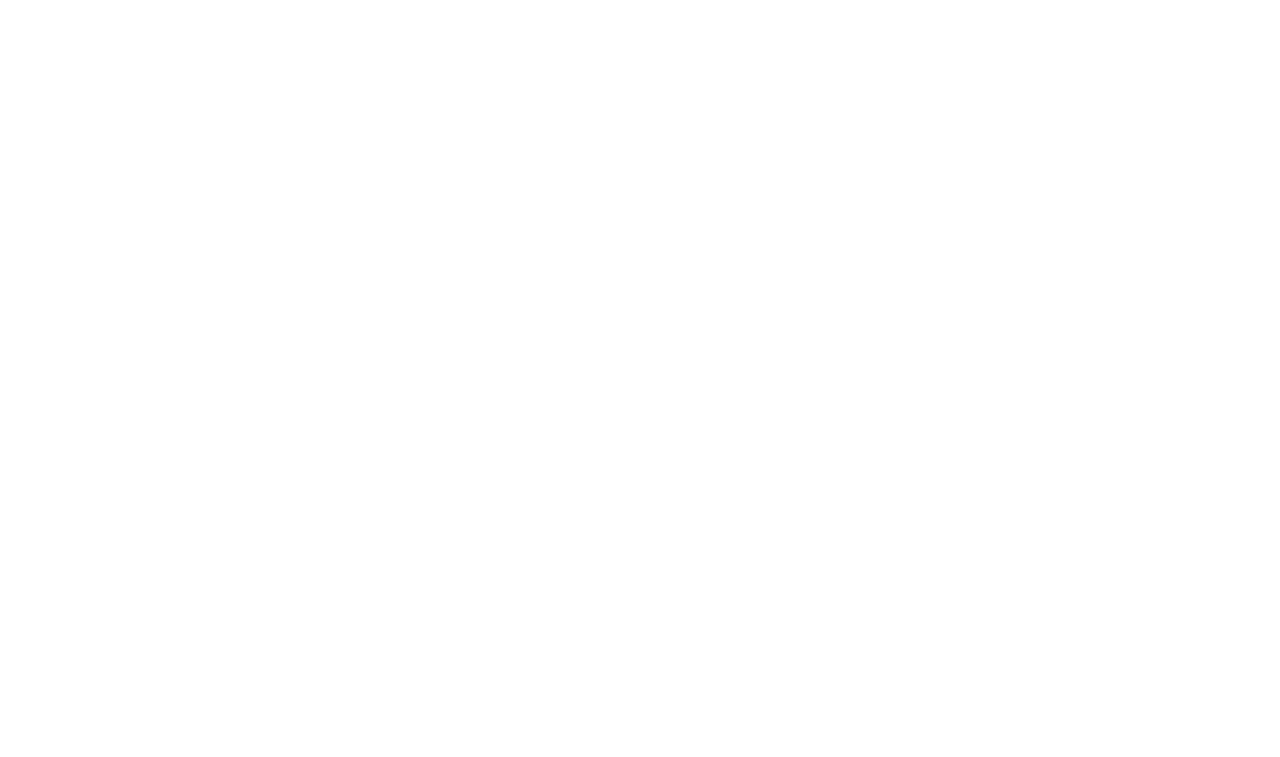
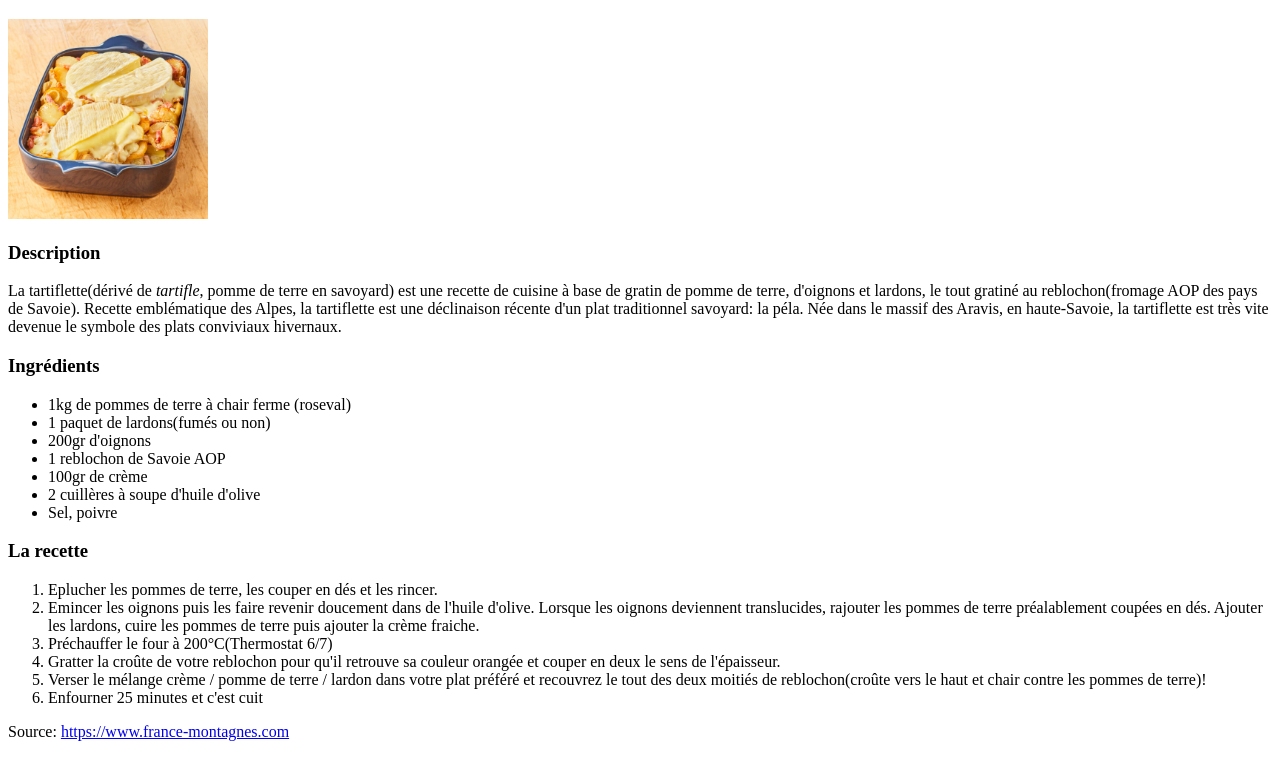
Before and after one commit to legoffant/odin-recipe, a plain HTML site: page recipes/tartiflette.html in a window 1280 px wide. Shown: the part 61-818 px from the top of the page. Drawn offline with Linux system fonts and the light colour scheme.

Commit message:
Mise en page la tartiflette

```diff
--- a/recipes/tartiflette.html
+++ b/recipes/tartiflette.html
@@ -7,5 +7,36 @@
 
 	<body>
 		<h1>Tartiflette</h1>
+
+		<img src="../images/tartiflette.jpg" width='200'>
+
+
+		<h3>Description</h3>
+		<p>La tartiflette(dérivé de <em>tartifle</em>, pomme de terre en savoyard) est une recette de cuisine à base de gratin de pomme de terre, d'oignons et lardons, le tout gratiné au reblochon(fromage AOP des pays de Savoie). Recette emblématique des Alpes, la tartiflette est une déclinaison récente d'un plat traditionnel savoyard: la péla. Née dans le massif des Aravis, en haute-Savoie, la tartiflette est très vite devenue le symbole des plats conviviaux hivernaux.</p>
+
+		<h3>Ingrédients</h3>
+
+		<ul>
+			<li>1kg de pommes de terre à chair ferme (roseval)</li>
+			<li>1 paquet de lardons(fumés ou non)</li>
+			<li>200gr d'oignons</li>
+			<li>1 reblochon de Savoie AOP</li>
+			<li>100gr de crème</li>
+			<li>2 cuillères à soupe d'huile d'olive</li>
+			<li>Sel, poivre</li>
+		</ul>
+
+		<h3>La recette</h3>
+
+		<ol>
+			<li>Eplucher les pommes de terre, les couper en dés et les rincer.</li>
+			<li>Emincer les oignons puis les faire revenir doucement dans de l'huile d'olive. Lorsque les oignons deviennent translucides, rajouter les pommes de terre préalablement coupées en dés. Ajouter les lardons, cuire les pommes de terre puis ajouter la crème fraiche.</li>
+			<li>Préchauffer le four à 200°C(Thermostat 6/7)</li>
+			<li>Gratter la croûte de votre reblochon pour qu'il retrouve sa couleur orangée et couper en deux le sens de l'épaisseur.</li>
+			<li>Verser le mélange crème / pomme de terre / lardon dans votre plat préféré et recouvrez le tout des deux moitiés de reblochon(croûte vers le haut et chair contre les pommes de terre)!</li>
+			<li>Enfourner 25 minutes et c'est cuit</li>
+		</ol>
+		<p>Source: <a href="https://www.france-montagnes.com">https://www.france-montagnes.com</a></p>
+
 	</body>
 </html>
```
Also changed, not shown: images/tartiflette.jpg (added).
